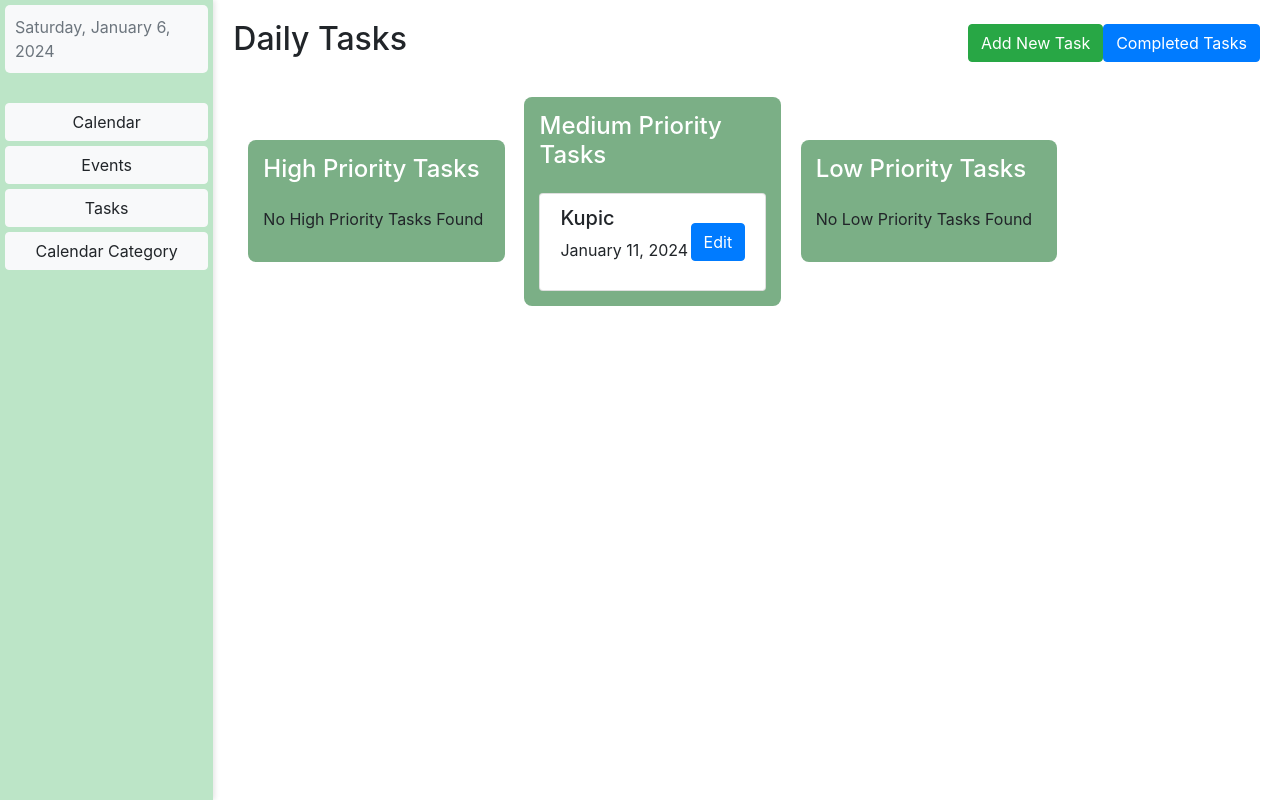
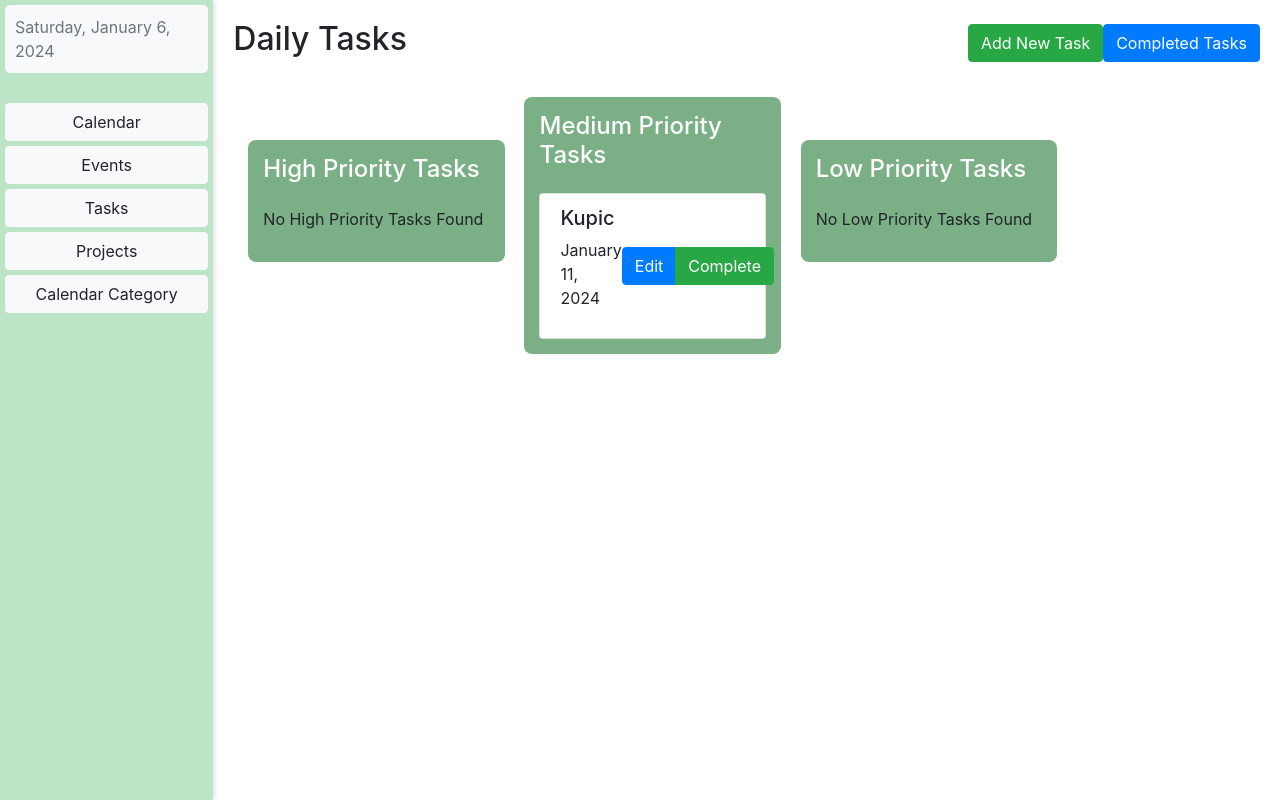
Before and after one commit to Karolcia-P/PJF_Prekurat, a Django app: page /task_list/ in a window 1280 px wide. Shown: the part 70-870 px from the top of the page. Run offline with Django 5.2, Linux system fonts and the light colour scheme; data comes from the database, SQL or seed files in the repository; both versions use the stored data as it was after the commit; some libraries are stand-ins or nearby versions.

Commit message:
complete tasks added

```diff
--- a/djangoCalendar/MyCalendar/views.py
+++ b/djangoCalendar/MyCalendar/views.py
@@ -4,16 +4,17 @@
 from django.contrib.auth import login, logout
 from django.contrib.auth.decorators import login_required
 from django.contrib.auth.forms import UserCreationForm, AuthenticationForm
-from django.shortcuts import render, redirect
+from django.http import HttpResponseRedirect
+from django.shortcuts import render, redirect, get_object_or_404
 from django.contrib.auth.views import LoginView
-from django.urls import reverse_lazy
+from django.urls import reverse_lazy, reverse
 from django.utils import timezone
 from django.views import generic
 from django.contrib import messages
 from django.views.generic import UpdateView, DeleteView
 
 from MyCalendar.forms import EventForm, CategoryForm, TaskForm
-from MyCalendar.models import Event, Calendar
+from MyCalendar.models import Event, Calendar, Project
 from .models import Task
 
 
@@ -179,3 +180,13 @@
     return render(request, 'completed_tasks.html', {
         'completed_tasks': completed_tasks,
     })
+
+def complete_task(request, task_id):
+    task = get_object_or_404(Task, id=task_id, user=request.user)
+    task.completed = True
+    task.save()
+    return HttpResponseRedirect(reverse('task_list'))
+
+def projects_view(request):
+    projects = Project.objects.filter(user=request.user)
+    return render(request, 'projects.html', {'projects': projects})
--- a/djangoCalendar/djangoCalendar/urls.py
+++ b/djangoCalendar/djangoCalendar/urls.py
@@ -20,25 +20,38 @@ from django.urls import path
 
 from MyCalendar.views import login_view, SignUpView, dashboard_view, logout_view, events_view, add_event, category_list, \
     add_category, EditCategoryView, EditEventView, DeleteEventView, task_list_view, add_task, EditTaskView, \
-    completed_tasks_view
+    completed_tasks_view, projects_view, complete_task
 
 urlpatterns = [
     path('admin/', admin.site.urls),
+
+    #l ogowanie
     path('', login_view, name='login'),
     path('login/', login_view, name='login'),
     path('signup/', SignUpView.as_view(), name='signup'),
+    path('logout/', logout_view, name='logout'),
+
+    # panel
     path('dashboard/', login_required(dashboard_view), name='dashboard'),
-    path('logout/', logout_view, name='logout'),
+
+    # wydarzenia
     path('events/', events_view, name='events'),
     path('add_event/', add_event, name='add_event'),
     path('edit_event/<int:pk>/', EditEventView.as_view(), name='edit_event'),
     path('events/delete/<int:pk>/', DeleteEventView.as_view(), name='delete_event'),
+
+    # kategorie kalendarza
     path('category/', category_list, name='category_list'),
     path('add_category/', add_category, name='add_category'),
     path('edit_category/<int:pk>/', EditCategoryView.as_view(), name='edit_category'),
+
+    # listy zadań
     path('task_list/', task_list_view, name='task_list'),
     path('add_task/', add_task, name='add_task'),
     path('edit_task/<int:pk>/', EditTaskView.as_view(), name='edit_task'),
     path('completed-tasks/', completed_tasks_view, name='completed_tasks'),
+    path('complete_task/<int:task_id>/', complete_task, name='complete_task'),
 
+    # projekty
+    path('projects/', projects_view, name='projects'),
 ]
--- a/djangoCalendar/templates/dashboard.html
+++ b/djangoCalendar/templates/dashboard.html
@@ -32,7 +32,7 @@
                     <a href="{% url 'dashboard' %}" class="btn btn-light">Calendar</a>
                     <a href="{% url 'events' %}" class="btn btn-light">Events</a>
                     <a href="{% url 'task_list' %}" class="btn btn-light">Tasks</a>
-{#                    <a href="{% url 'current_projects' %}" class="btn btn-light">Projects</a>#}
+                    <a href="{% url 'projects' %}" class="btn btn-light">Projects</a>
                     <a href="{% url 'category_list' %}" class="btn btn-light">Calendar Category</a>
                 </div>
             </div>
--- a/djangoCalendar/templates/task_list.html
+++ b/djangoCalendar/templates/task_list.html
@@ -30,8 +30,8 @@
                                 {% endif %}
                             </div>
                             <div class="btn-group" role="group" aria-label="Task Actions">
-                                 <a href="{% url 'edit_task' task.id %}" class="btn btn-primary">Edit</a>
-                                {# <a href="{% url 'delete_task' task.id %}" class="btn btn-success">Complete</a> #}
+                                <a href="{% url 'edit_task' task.id %}" class="btn btn-primary">Edit</a>
+                                <a href="{% url 'complete_task' task.id %}" class="btn btn-success">Complete</a>
                             </div>
                         </div>
                     </li>
@@ -57,8 +57,8 @@
                                 {% endif %}
                             </div>
                             <div class="btn-group" role="group" aria-label="Task Actions">
-                                 <a href="{% url 'edit_task' task.id %}" class="btn btn-primary">Edit</a>
-                                {# <a href="{% url 'delete_task' task.id %}" class="btn btn-danger">Delete</a> #}
+                                <a href="{% url 'edit_task' task.id %}" class="btn btn-primary">Edit</a>
+                                <a href="{% url 'complete_task' task.id %}" class="btn btn-success">Complete</a>
                             </div>
                         </div>
                     </li>
@@ -84,8 +84,8 @@
                                 {% endif %}
                             </div>
                             <div class="btn-group" role="group" aria-label="Task Actions">
-                                 <a href="{% url 'edit_task' task.id %}" class="btn btn-primary">Edit</a>
-                                {# <a href="{% url 'delete_task' task.id %}" class="btn btn-danger">Delete</a> #}
+                                <a href="{% url 'edit_task' task.id %}" class="btn btn-primary">Edit</a>
+                                <a href="{% url 'complete_task' task.id %}" class="btn btn-success">Complete</a>
                             </div>
                         </div>
                     </li>
```
Also changed, not shown: djangoCalendar/templates/projects.html (added, +20 -0 lines), djangoCalendar/db.sqlite3.
